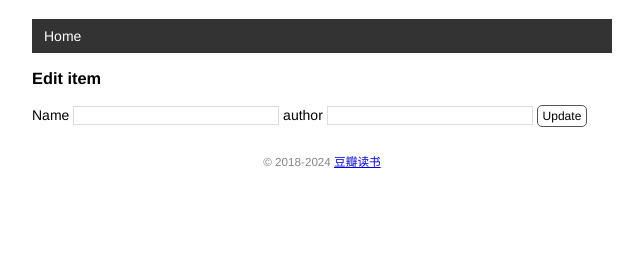
After one commit to X-Blix/watchlist, a Flask app: template templates/edit.html in a window 1280 px wide. The commit adds this page. Shown: the part 40-300 px from the top of the page, without its empty margins (318-961 px from the left). Run offline with Flask 3, Linux system fonts and the light colour scheme; the template is opened without the code that fills it, so the values that code supplies are empty.

Commit message:
Create,edit and delete item by from

```diff
--- a/app.py
+++ b/app.py
@@ -4,6 +4,9 @@ import sys
 import click
 from flask import Flask, render_template
 from flask_sqlalchemy import SQLAlchemy
+
+from flask import request, url_for, redirect, flash
+
 
 WIN = sys.platform.startswith('win')
 if WIN:  # 如果是 Windows 系统，使用三个斜线
@@ -14,6 +17,9 @@ else:  # 否则使用四个斜线
 app = Flask(__name__)
 app.config['SQLALCHEMY_DATABASE_URI'] = prefix + os.path.join(app.root_path, 'data.db')
 app.config['SQLALCHEMY_TRACK_MODIFICATIONS'] = False  # 关闭对模型修改的监控
+
+app.config['SECRET_KEY'] = 'dev'  #设置签名所需的密钥
+
 # 在扩展类实例化前加载配置
 db = SQLAlchemy(app)
 
@@ -77,7 +83,54 @@ def inject_user():  # 函数名可以随意修改
 def page_not_found(e):
     return render_template('404.html'), 404
 
-@app.route('/')
+@app.route('/', methods=['GET', 'POST'])
 def index():
+    if request.method == 'POST':  # 判断是否是 POST 请求
+        # 获取表单数据
+        title = request.form.get('title')  # 传入表单对应输入字段的 name 值
+        author = request.form.get('author')
+        # 验证数据
+
+        if not title or not author:
+            flash('Invalid input.')  # 显示错误提示
+            return redirect(url_for('index'))  # 重定向回主页
+
+        # 保存表单数据到数据库
+        book = Book(title=title, author=author)  # 创建记录
+        db.session.add(book)  # 添加到数据库会话
+        db.session.commit()  # 提交数据库会话
+        flash('Item created.')  # 显示成功创建的提示
+        return redirect(url_for('index'))  # 重定向回主页
+
     books = Book.query.all()
-    return render_template('index.html',books=books)
+    return render_template('index.html', books=books) # 重定向回主页
+
+# 编辑图书条目
+@app.route('/book/edit/<int:book_id>', methods=['GET', 'POST'])
+def edit(book_id):
+    book = Book.query.get_or_404(book_id)
+
+    if request.method == 'POST':  # 处理编辑表单的提交请求
+        title = request.form['title']
+        author = request.form['author']
+
+        if not title or not author:
+            flash('Invalid input.')
+            return redirect(url_for('edit', book_id=book_id))  # 重定向回对应的编辑页面
+
+        book.title = title  # 更新标题
+        book.author = author  # 更新年份
+        db.session.commit()  # 提交数据库会话
+        flash('Item updated.')
+        return redirect(url_for('index'))  # 重定向回主页
+
+    return render_template('edit.html', book=book)  # 传入被编辑的电影记录
+
+# 编辑删除条目
+@app.route('/book/delete/<int:book_id>', methods=['POST'])  # 限定只接受 POST 请求
+def delete(book_id):
+    book = Book.query.get_or_404(book_id)  # 获取电影记录
+    db.session.delete(book)  # 删除对应的记录
+    db.session.commit()  # 提交数据库会话
+    flash('Item deleted.')
+    return redirect(url_for('index'))  # 重定向回主页
--- a/static/style.css
+++ b/static/style.css
@@ -16,7 +16,7 @@ footer {
 
 
 
-/* 电影列表 */
+/* 列表 */
 .book-list {
     list-style-type: none;
     padding: 0;
@@ -79,6 +79,10 @@ nav li a:hover {
     float: right;
 }
 
+.p{
+    float: right;
+}
+
 .read {
     font-size: 12px;
     font-weight: bold;
@@ -88,3 +92,55 @@ nav li a:hover {
     border-radius: 5px;
     padding: 3px 5px;
 }
+
+
+/* 输入提交按钮 */
+input[type=submit] {
+    font-family: inherit;
+}
+
+input[type=text] {
+    width: 200px;
+    border: 1px solid #ddd;
+}
+
+input[name=author] {
+    width: 200px;
+}
+
+/* 按钮并排显示 */
+
+.inline-form {
+    display: inline;
+}
+
+.btn {
+    font-size: 12px;
+    padding: 3px 5px;
+    text-decoration: none;
+    cursor: pointer;
+    background-color: white;
+    color: black;
+    border: 1px solid #555555;
+    border-radius: 5px;
+}
+
+.btn:hover {
+    text-decoration: none;
+    background-color: black;
+    color: white;
+    border: 1px solid black;
+}
+
+
+/* 提示消息增加样式 */
+.alert {
+    position: relative;
+    padding: 7px;
+    margin: 7px 0;
+    border: 1px solid transparent;
+    color: #004085;
+    background-color: #cce5ff;
+    border-color: #b8daff;
+    border-radius: 5px;
+}
--- a/templates/base.html
+++ b/templates/base.html
@@ -11,6 +11,11 @@
 </head>
 
 <body>
+
+    {% for message in get_flashed_messages() %}
+    <div class="alert">{{ message }}</div>
+    {% endfor %}
+
     <h2>
         {{ user.name }}'s Watchlist
     </h2>
--- /dev/null
+++ b/templates/edit.html
@@ -0,0 +1,11 @@
+{% extends 'base.html' %}
+
+{% block content %}
+
+<h3>Edit item</h3>
+<form method="post">
+    Name <input type="text" name="title" autocomplete="off" required value="{{ book.title }}">
+    author <input type="text" name="author" autocomplete="off" required value="{{ book.author }}">
+    <input class="btn" type="submit" name="submit" value="Update">
+</form>
+{% endblock %}
```
Also changed, not shown: templates/index.html (+22 -3 lines).
